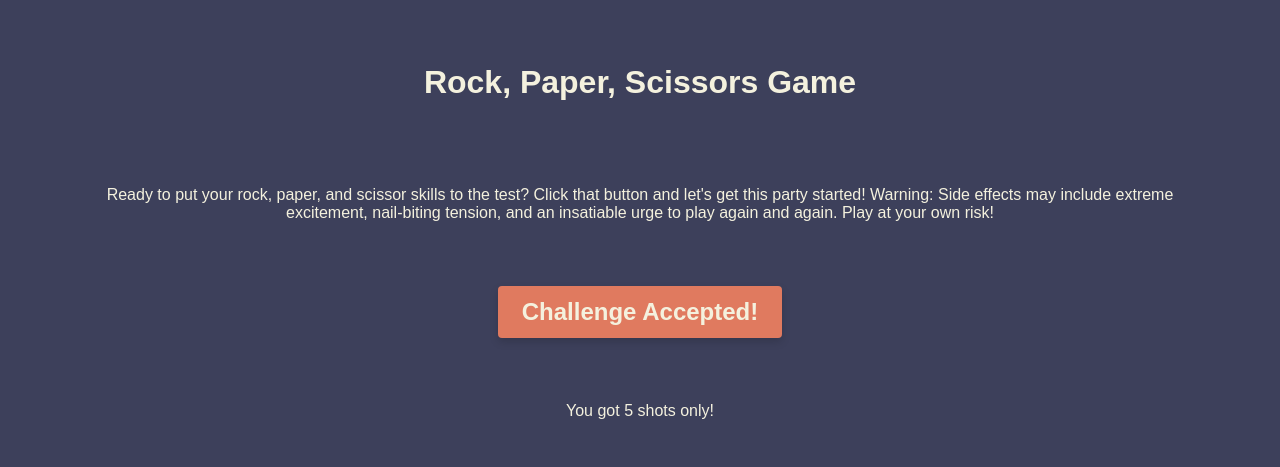
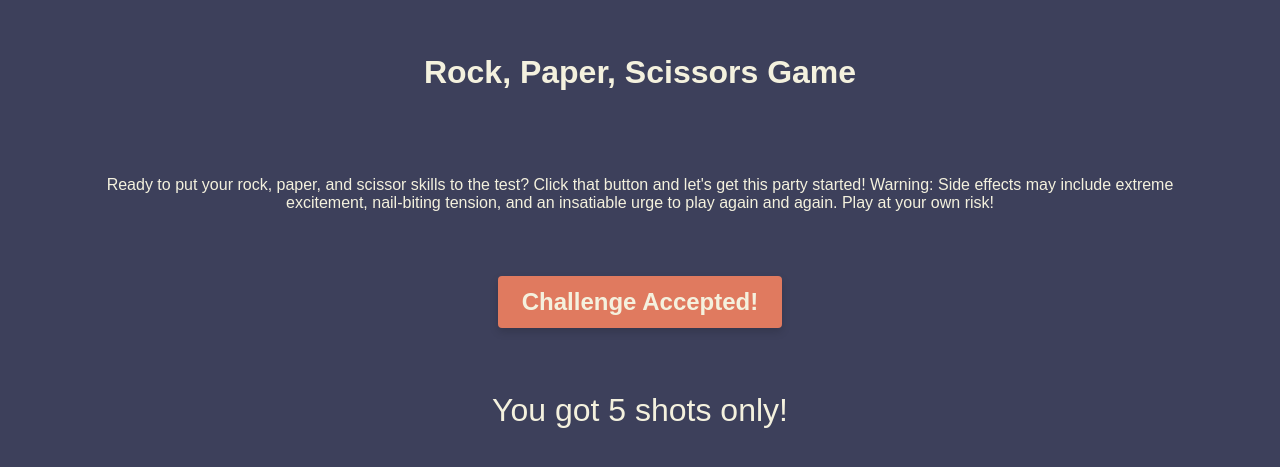
Before and after one commit to anonymousZMA/JS-Final-Assignments, a plain HTML site: page rock-paper-scissors/index.html in a window 1280 px wide. Shown: the part 191-658 px from the top of the page. Drawn offline with Linux system fonts and the light colour scheme; a web font is replaced by a local one.

Commit message:
change font size

```diff
--- a/rock-paper-scissors/style.css
+++ b/rock-paper-scissors/style.css
@@ -90,6 +90,10 @@ body {
   transition: all 0.4s ease;
 }
 
+.round {
+  font-size: 32px;
+}
+
 .user-player .options img:hover {
   cursor: pointer;
   transform: rotate(45deg);
```
